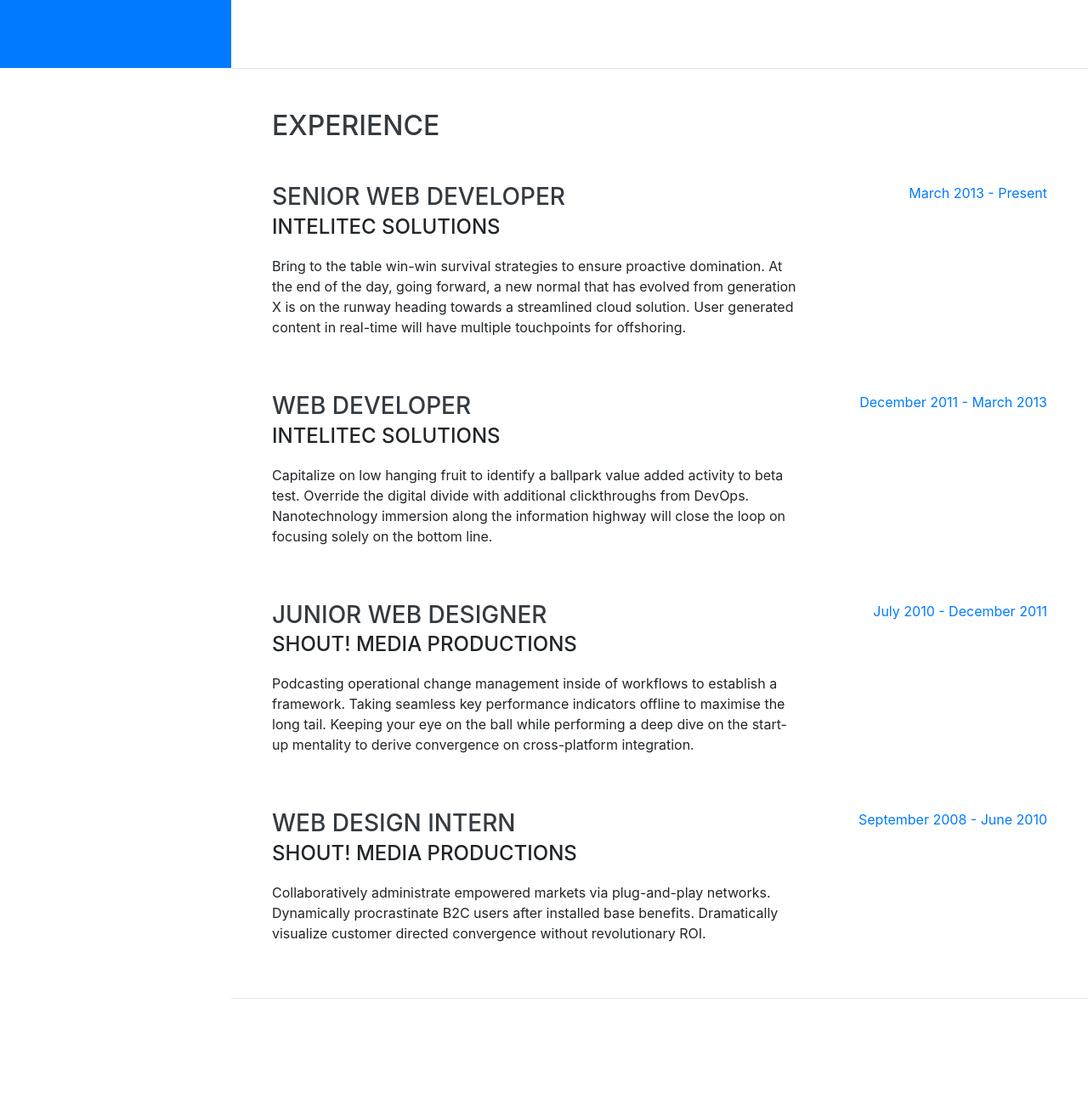
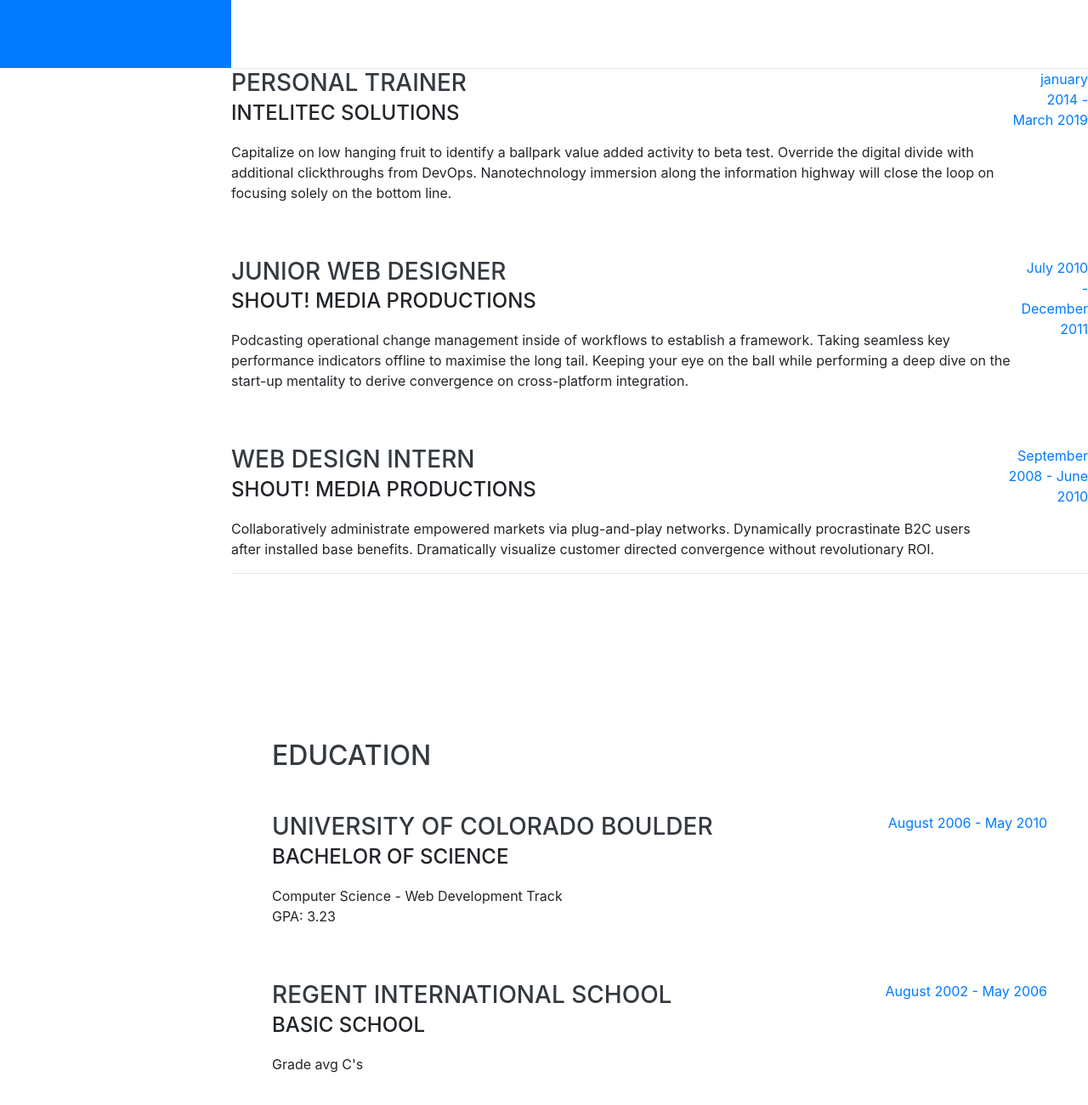
Before and after one commit to rhyscaldon1234/Portfolio, a website with bundled scripts: page index.html in a window 1280 px wide. Shown: the part 720-2020 px from the top of the page at 85% size. Built offline with nearby package versions, Linux system fonts and the light colour scheme; a web font is replaced by a local one.

Commit message:
changed readme file

```diff
--- a/index.html
+++ b/index.html
@@ -27,7 +27,7 @@
 
   <nav class="navbar navbar-expand-lg navbar-dark bg-primary fixed-top" id="sideNav">
     <a class="navbar-brand js-scroll-trigger" href="#page-top">
-      <span class="d-block d-lg-none">Clarence Taylor</span>
+      <span class="d-block d-lg-none">Rhys Caldon</span>
       <span class="d-none d-lg-block">
         <img class="img-fluid img-profile rounded-circle mx-auto mb-2" src="mirror.jpg" alt="">
       </span>
@@ -69,7 +69,7 @@
         <div class="subheading mb-5">Al Barsha South, Area six, Villa 1024
           <a href="mailto:name@email.com">Rhyscaldon@hotmail.co.uk </a>
         </div>
-        <p class="lead mb-5">I am experienced in leveraging agile frameworks to provide a robust synopsis for high level overviews. Iterative approaches to corporate strategy foster collaborative thinking to further the overall value proposition.</p>
+        <p class="lead mb-5">My name is Rhys Caldon, also known as ' Rhys Caldon '   to those who keep a close eye on Amatur boxing in Dubai, I'm half English and half Jamaican, I started four years ago, my step father Ahmad al Ali taught me about boxing and my coach Shaz helped me develop my boxing and natural skill. My record is seven and two I only started competing this year because I wanted to make sure that I would be able to beat anybody who I came up against. My goal is to take part in Olympics before I turn pro.</p>
         <div class="social-icons">
           <a href="#">
             <i class="fab fa-linkedin-in"></i>
@@ -89,29 +89,18 @@
 
     <hr class="m-0">
 
-    <section class="resume-section p-3 p-lg-5 d-flex justify-content-center" id="experience">
-      <div class="w-100">
-        <h2 class="mb-5">Experience</h2>
+
+
+
 
         <div class="resume-item d-flex flex-column flex-md-row justify-content-between mb-5">
           <div class="resume-content">
-            <h3 class="mb-0">Senior Web Developer</h3>
-            <div class="subheading mb-3">Intelitec Solutions</div>
-            <p>Bring to the table win-win survival strategies to ensure proactive domination. At the end of the day, going forward, a new normal that has evolved from generation X is on the runway heading towards a streamlined cloud solution. User generated content in real-time will have multiple touchpoints for offshoring.</p>
-          </div>
-          <div class="resume-date text-md-right">
-            <span class="text-primary">March 2013 - Present</span>
-          </div>
-        </div>
-
-        <div class="resume-item d-flex flex-column flex-md-row justify-content-between mb-5">
-          <div class="resume-content">
-            <h3 class="mb-0">Web Developer</h3>
+            <h3 class="mb-0">Personal Trainer</h3>
             <div class="subheading mb-3">Intelitec Solutions</div>
             <p>Capitalize on low hanging fruit to identify a ballpark value added activity to beta test. Override the digital divide with additional clickthroughs from DevOps. Nanotechnology immersion along the information highway will close the loop on focusing solely on the bottom line.</p>
           </div>
           <div class="resume-date text-md-right">
-            <span class="text-primary">December 2011 - March 2013</span>
+            <span class="text-primary">january 2014 - March 2019 </span>
           </div>
         </div>
 
@@ -161,9 +150,9 @@
 
         <div class="resume-item d-flex flex-column flex-md-row justify-content-between">
           <div class="resume-content">
-            <h3 class="mb-0">James Buchanan High School</h3>
-            <div class="subheading mb-3">Technology Magnet Program</div>
-            <p>GPA: 3.56</p>
+            <h3 class="mb-0">Regent International School</h3>
+            <div class="subheading mb-3">Basic school </div>
+            <p>Grade avg C's</p>
           </div>
           <div class="resume-date text-md-right">
             <span class="text-primary">August 2002 - May 2006</span>
@@ -179,7 +168,7 @@
       <div class="w-100">
         <h2 class="mb-5">Skills</h2>
 
-        <div class="subheading mb-3">Programming Languages &amp; Tools</div>
+        <div class="subheading mb-3"> Boxing and Song Writing &amp; Tools</div>
         <ul class="list-inline dev-icons">
           <li class="list-inline-item">
             <i class="fab fa-html5"></i>
```
Also changed, not shown: README.md.
